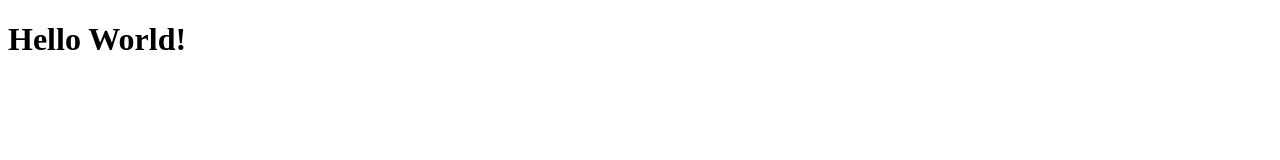
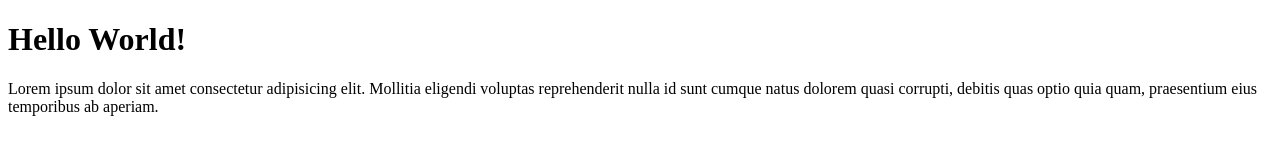
Before and after one commit to mujiyardi/wpu-git-test, a plain HTML site: page index.html in a window 1280 px wide. Drawn offline with Linux system fonts and the light colour scheme.

Commit message:
menambahkan paragraf

```diff
--- a/index.html
+++ b/index.html
@@ -8,5 +8,6 @@
   </head>
   <body>
     <h1>Hello World!</h1>
+    <p>Lorem ipsum dolor sit amet consectetur adipisicing elit. Mollitia eligendi voluptas reprehenderit nulla id sunt cumque natus dolorem quasi corrupti, debitis quas optio quia quam, praesentium eius temporibus ab aperiam.</p>
   </body>
 </html>
```
